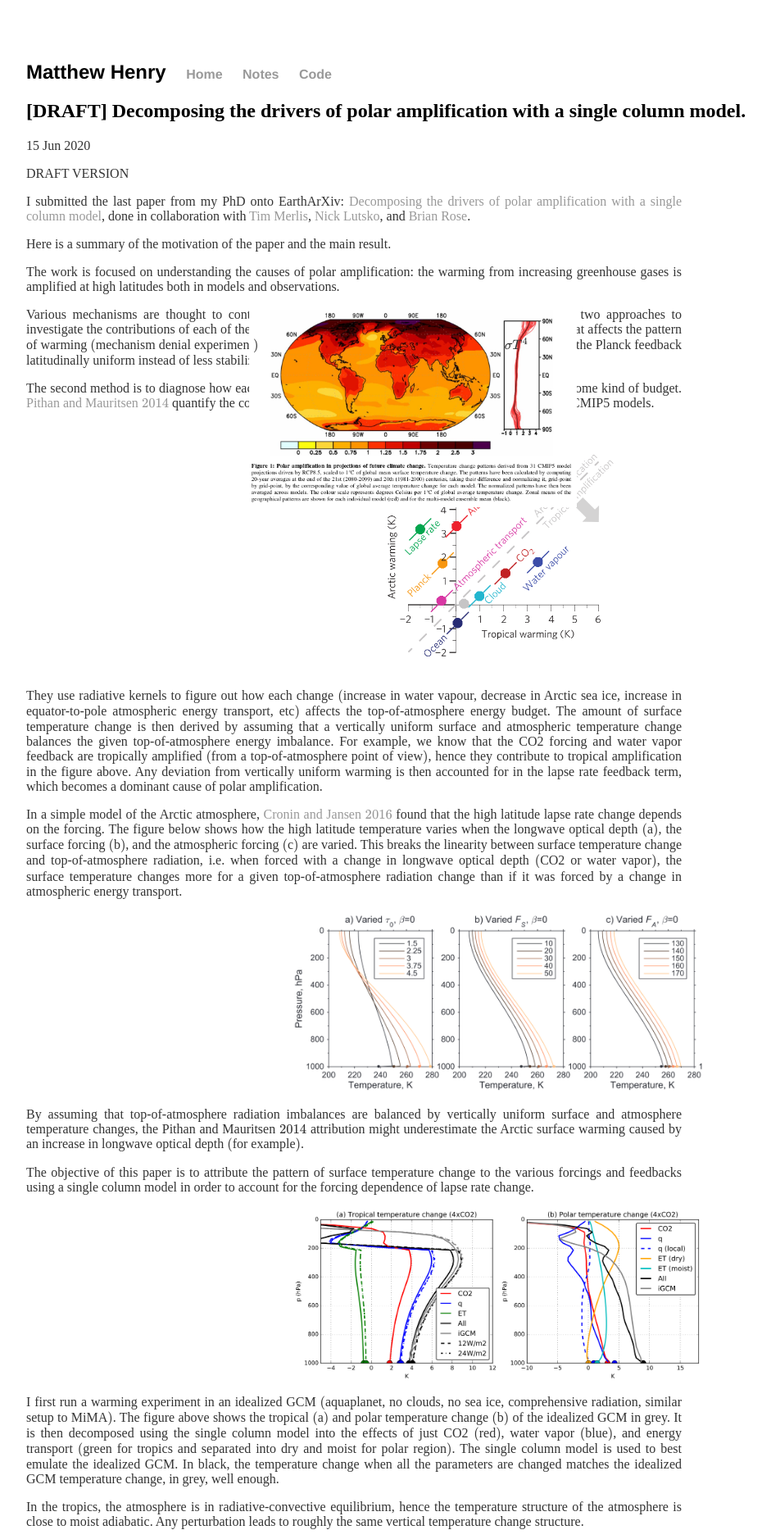
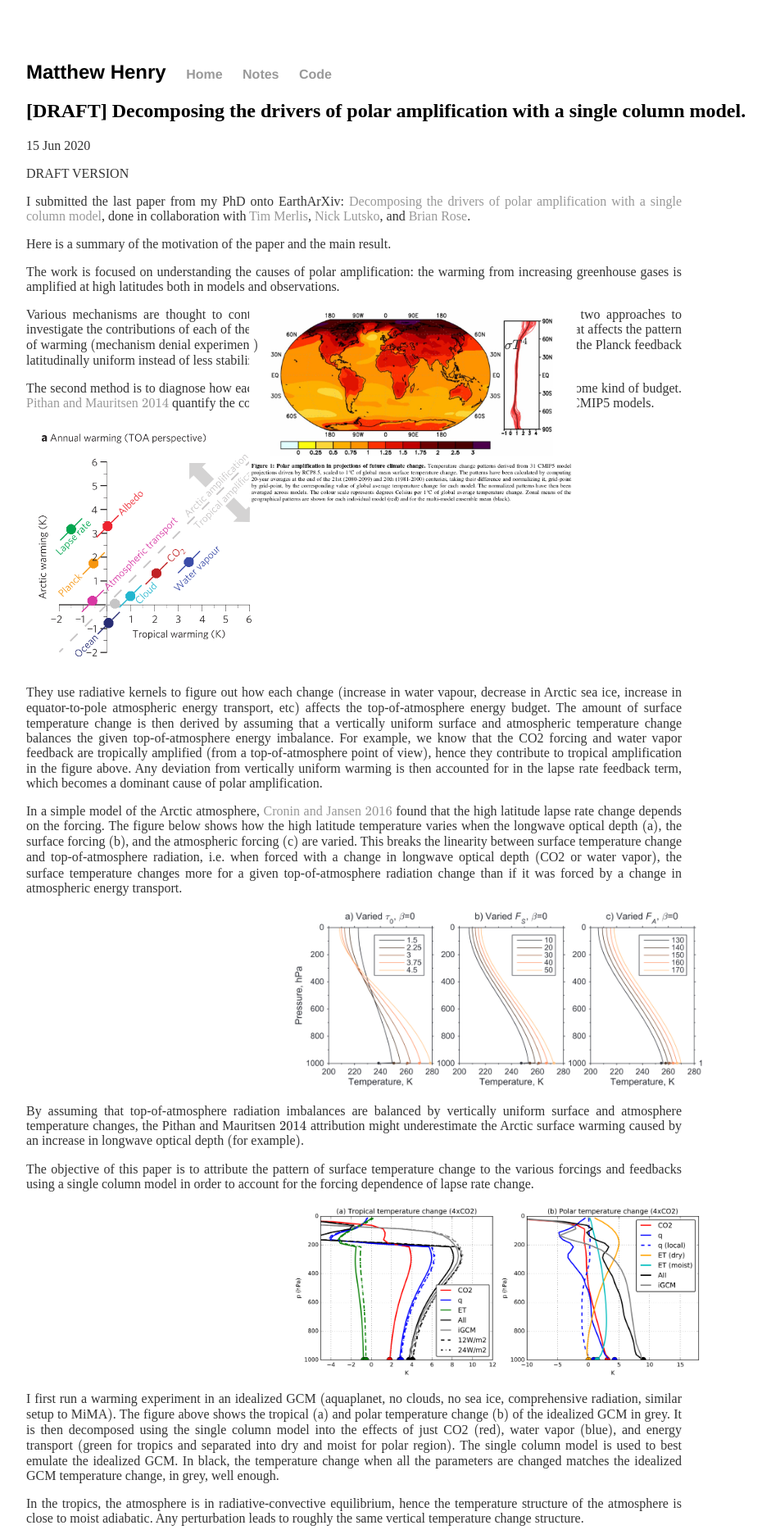
Before and after one commit to matthewjhenry/old_website, a Jekyll site: the page built from _posts/2020-06-15-SCM.md, in a window 1280 px wide. Shown: the top 1878 px of the page at 82% size, without its empty margins (26-967 px from the left). Built offline with Jekyll 4.4.1, drawn with Linux system fonts in a browser that asks for light colours; formulas are drawn with MathJax 3; comment, search, counter and statistics services are not loaded.

Commit message:
image fix???

```diff
--- a/_posts/2020-06-15-SCM.md
+++ b/_posts/2020-06-15-SCM.md
@@ -20,7 +20,7 @@ Various mechanisms are thought to contribute to polar amplification and there ge
 
 The second method is to diagnose how each mechanism contributes to the pattern of warming through some kind of budget. [Pithan and Mauritsen (2014)](https://www.nature.com/articles/ngeo2071) quantify the contributions of various feedbacks to polar amplification using CMIP5 models.
 
-<div style="text-align:center;valign:center"><img src="https://matthewjhenry.github.io/images/pm14.png" alt="" style="width: 300px; height: auto;"></div>
+<div style="text-align:center;valign:center"><img src="https://matthewjhenry.github.io/images/pm14.png" alt="" style="display: block; width: 300px; height: auto;"></div>
 
 They use radiative kernels to figure out how each change $($increase in water vapour, decrease in Arctic sea ice, increase in equator-to-pole atmospheric energy transport, etc$)$ affects the top-of-atmosphere energy budget. The amount of surface temperature change is then derived by assuming that a vertically uniform surface and atmospheric temperature change balances the given top-of-atmosphere energy imbalance. For example, we know that the CO2 forcing and water vapor feedback are tropically amplified $($from a top-of-atmosphere point of view$)$, hence they contribute to tropical amplification in the figure above. Any deviation from vertically uniform warming is then accounted for in the lapse rate feedback term, which becomes a dominant cause of polar amplification.
 
```
